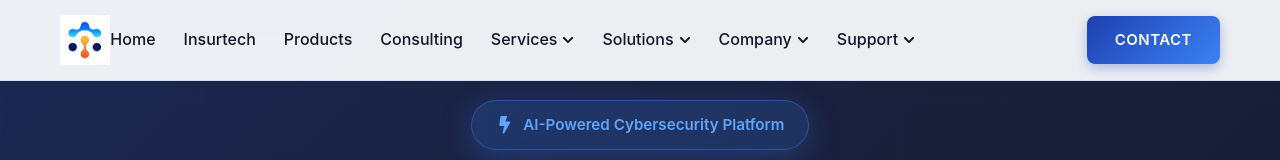
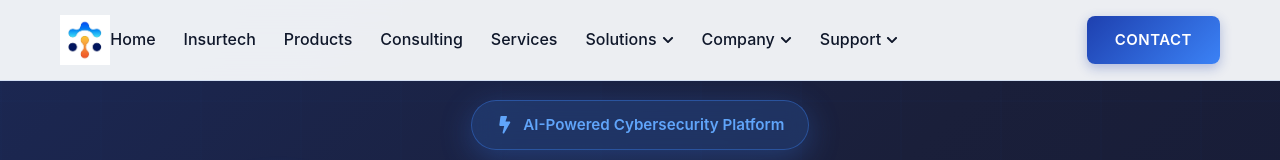
Before and after one commit to octaleadsprivatelimited-cloud/transasia, a React (Create React App) app in the folder client/: page / in a window 1280 px wide. Shown: the top 160 px of the page. Built offline with nearby package versions, Linux system fonts and the light colour scheme.

Commit message:
Add Services as direct link in header after Consulting, remove Services dropdown

```diff
--- a/client/src/components/Header.js
+++ b/client/src/components/Header.js
@@ -484,18 +484,7 @@ const Header = () => {
           <NavLink to="/insurtech" onClick={closeMenu}>Insurtech</NavLink>
           <NavLink to="/products" onClick={closeMenu}>Products</NavLink>
           <NavLink to="/consulting" onClick={closeMenu}>Consulting</NavLink>
-
-          <Dropdown>
-            <NavLink to="#" onClick={(e) => { e.preventDefault(); setActiveMenu(activeMenu === 'services' ? '' : 'services'); }}>
-              Services
-              <FaChevronDown size={12} />
-            </NavLink>
-            <DropdownContent className="dropdown-content" $open={activeMenu === 'services'}>
-              <DropdownGrid>
-                <DropdownItem to="/services" onClick={closeMenu}>Cybersecurity Services</DropdownItem>
-              </DropdownGrid>
-            </DropdownContent>
-          </Dropdown>
+          <NavLink to="/services" onClick={closeMenu}>Services</NavLink>
 
           <Dropdown>
             <NavLink to="#" onClick={(e) => { e.preventDefault(); setActiveMenu(activeMenu === 'solutions' ? '' : 'solutions'); }}>
```
